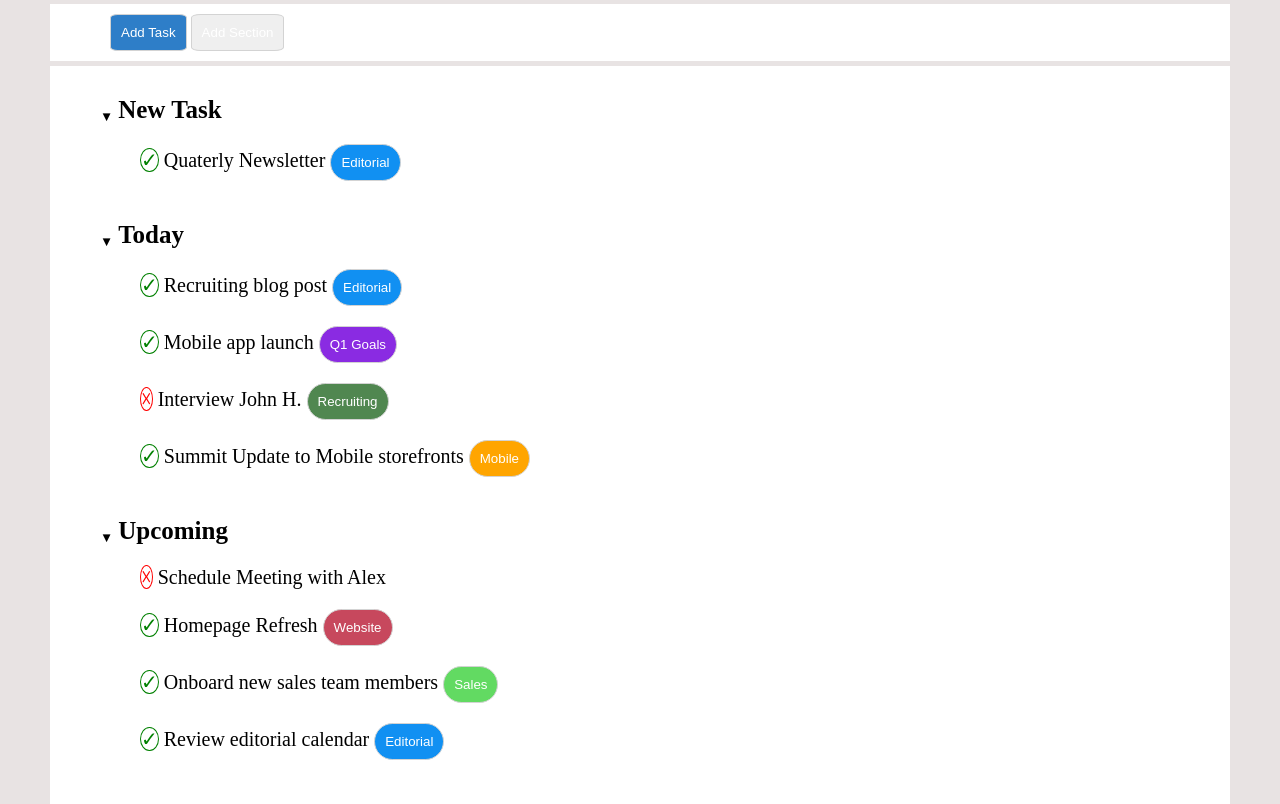
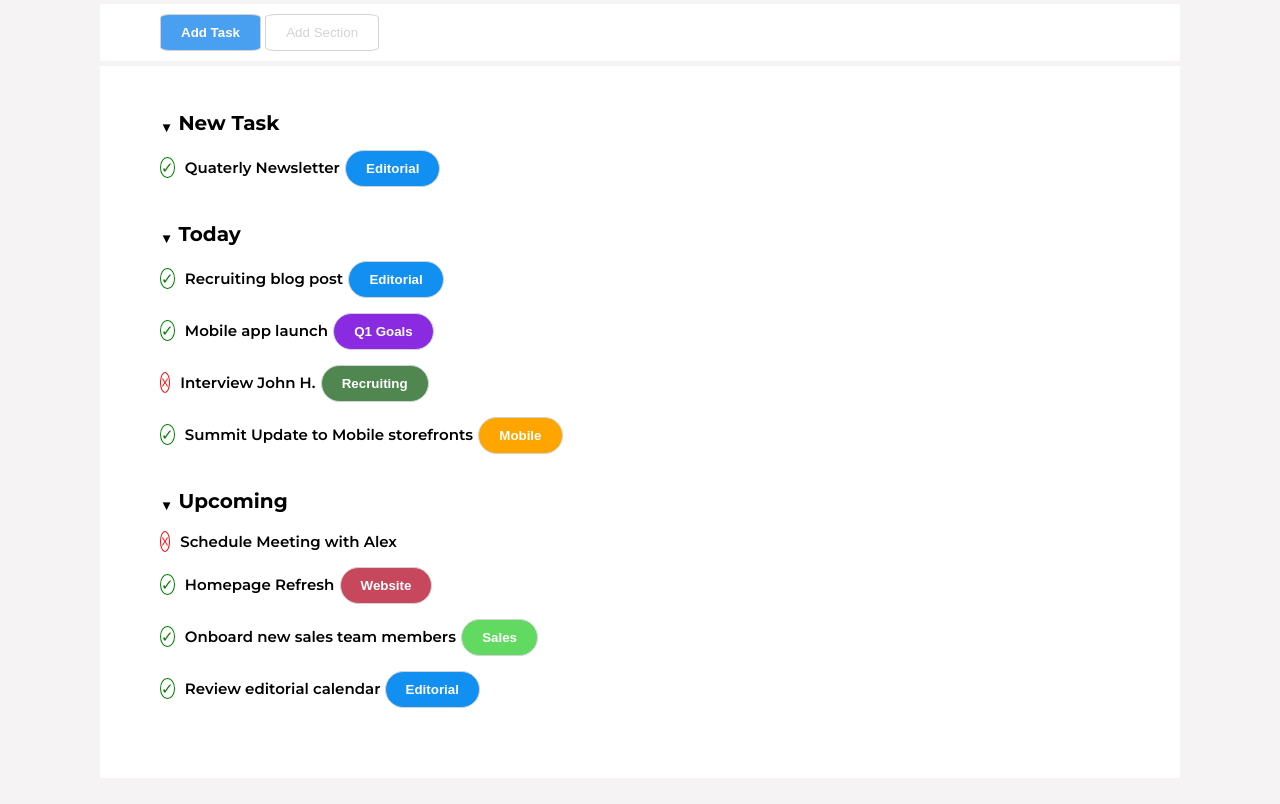
Before and after one commit to LunaLopis/html-css-toboolist, a plain HTML site: page index.html in a window 1280 px wide. Shown: the part 156-960 px from the top of the page. Drawn offline with Linux system fonts and the light colour scheme.

Commit message:
corretta

```diff
--- a/css/style.css
+++ b/css/style.css
@@ -4,45 +4,49 @@
     box-sizing: border-box;
 }
 
+body {
+    background-color:rgb(232 227 227 / 42%);
+    font-family: 'Montserrat', sans-serif;
+}
+
 header {
     display: inline-block;
     width: 100%;
-    height: 150px;
+    height: 100px;
     background-color: rgb(255, 255, 255);
 }
 
 .logo {
-    margin: 20px auto 20px 20px;
+    margin: 10px auto 00px 0px;
 }
 
 #logoimg {
-    width: 100px;
+    width: 65px;
     vertical-align: middle;
-    margin: 20px auto 20px 20px;
+    margin: 10px auto 10px 25px;
 }
 
 #titolo {
     font-size: 50px;
-    font-weight: bold;
+    font-weight: 700;
+    vertical-align: middle;
 }
 
 /* fine header */
 
-body {
-    background-color: rgb(232, 227, 227);
-}
+
 
 /* indicazioni generali bottoni */
 .conteiner {
     background-color: white;
-    margin: 10px 50px 0px 50px;
+    margin: 60px 100px 0px 100px;
     padding: 10px 10px 10px 60px;
 
 }
 
 .tes {
     border-radius: 10%;
-    padding: 10px;
+    padding: 10px 20px;
     color:white;
     border: 1px solid lightgrey;
     cursor: pointer;
@@ -52,28 +56,34 @@ body {
      box-shadow: 0 12px 16px 0 rgba(0,0,0,0.24), 0 17px 50px 0 rgba(0,0,0,0.19);
 }
 
-#bazzurro {
-    background-color: rgb(46, 126, 200);
+#add_button {
+    background-color: rgb(74, 160, 240);
+    font-weight: 600;
+}
+
+#add_section {
+ color: lightgrey;
+ background-color: transparent;
 }
 
 /* fine contenitore bottoni add */
 
 .lista {
     background-color: white;
-    margin: 5px 50px 10px 50px;
-    padding: 10px;
+    margin: 5px 100px 10px 100px;
+    padding: 30px 50px 30px 60px;
 }
 
 ul {
     list-style: none;
     padding: 15px;
     font-size: 20px;
-    padding: 10px 10px 10px 30px;
+    padding: 10px 10px 10px 0px;
 
 }
 
 li {
-    padding: 10px;
+    padding: 5px 0px 10px 0px;
 }
 
 .freccia {
@@ -84,29 +94,39 @@ li {
 }
 
 .nomi_lista {
-    font-weight: bold;
-    font-size: 25px;
+    font-weight: 700;
+    font-size: 20px;
+}
+
+.contenuto {
+    font-weight: 600;
+    font-size: 15px;
 }
 
 .checkmark {
     color: green;
     border: 1px solid green;
     border-radius: 50%;
+    font-size: 15px;
+    margin: 5px 5px 0px 0px;
 }
 
 .crossmark {
     color: red;
     border: 1px solid red;
     border-radius: 50%;
+    font-size: 15px;
+    margin: 5px 5px 0px 0px;
 }
 
 /* bottone generico e
 colori bottoni lista */
 .bottone {
     border-radius: 40px;
-    padding: 10px;
+    padding: 10px 20px;
     border: 1px solid lightgrey;
     color: white;
+    font-weight: 600;
 }
 
 .editorial {
--- a/index.html
+++ b/index.html
@@ -5,6 +5,10 @@
   <meta charset="UTF-8">
   <meta http-equiv="X-UA-Compatible" content="IE=edge">
   <meta name="viewport" content="width=device-width, initial-scale=1.0">
+  <link rel="preconnect" href="https://fonts.googleapis.com">
+  <link rel="preconnect" href="https://fonts.gstatic.com" crossorigin>
+  <link href="https://fonts.googleapis.com/css2?family=Montserrat:wght@200;300;400;500;600;700&display=swap"
+    rel="stylesheet">
   <link rel="stylesheet" href="./css/style.css">
   <title>Toboolist</title>
 </head>
@@ -19,8 +23,8 @@
 
   <main>
     <div class="conteiner">
-      <button class="tes" id="bazzurro" type="button">Add Task</button>
-      <button class="tes" type="button">Add Section</button>
+      <button class="tes" id="add_button" type="button">Add Task</button>
+      <button class="tes" id="add_section" type="button">Add Section</button>
     </div>
     <!-- INIZIO LISTA -->
     <div class="lista">
@@ -33,7 +37,7 @@
           <ul>
             <li>
               <span class="checkmark">&#10003;</span>
-              <span>Quaterly Newsletter</span>
+              <span class="contenuto" >Quaterly Newsletter</span>
               <button class="bottone editorial" type="button">Editorial</button>
             </li>
           </ul>
@@ -45,23 +49,23 @@
           <!-- sottolista -->
           <ul>
             <li>
-              <span class="checkmark">&#10003;</span>
-              <span>Recruiting blog post</span>
+              <span class="checkmark">&check;</span>
+              <span class="contenuto">Recruiting blog post</span>
               <button class="bottone editorial" type="button">Editorial</button>
             </li>
             <li>
-              <span class="checkmark">&#10003;</span>
-              <span>Mobile app launch</span>
+              <span class="checkmark">&check;</span>
+              <span class="contenuto">Mobile app launch</span>
               <button class="bottone bgoals" type="button">Q1 Goals</button>
             </li>
             <li>
               <span class="crossmark">&#9747;</span>
-              <span>Interview John H.</span>
+              <span class="contenuto">Interview John H.</span>
               <button class="bottone recruiting" type="button">Recruiting</button>
             </li>
             <li>
-              <span class="checkmark">&#10003;</span>
-              <span>Summit Update to Mobile storefronts</span>
+              <span class="checkmark">&check;</span>
+              <span class="contenuto">Summit Update to Mobile storefronts</span>
               <button class="bottone mobile" type="button">Mobile</button>
             </li>
           </ul>
@@ -73,21 +77,21 @@
           <ul>
             <li class="sottolista">
               <span class="crossmark">&#9747;</span>
-              <span>Schedule Meeting with Alex</span>
+              <span class="contenuto">Schedule Meeting with Alex</span>
             </li>
             <li>
-              <span class="checkmark">&#10003;</span>
-              <span>Homepage Refresh</span>
+              <span class="checkmark">&check;</span>
+              <span class="contenuto">Homepage Refresh</span>
               <button class="bottone website" type="button">Website</button>
             </li>
             <li>
-              <span class="checkmark">&#10003;</span>
-              <span>Onboard new sales team members</span>
+              <span class="checkmark">&check;</span>
+              <span class="contenuto">Onboard new sales team members</span>
               <button class="bottone sales" type="button">Sales</button>
             </li>
             <li>
-              <span class="checkmark">&#10003;</span>
-              <span>Review editorial calendar </span>
+              <span class="checkmark">&check;</span>
+              <span class="contenuto">Review editorial calendar </span>
               <button class="bottone editorial" type="button">Editorial</button>
             </li>
           </ul>
```
